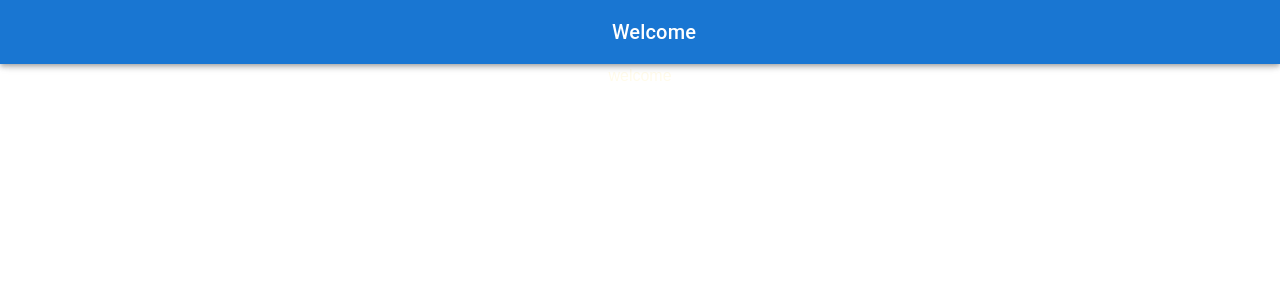
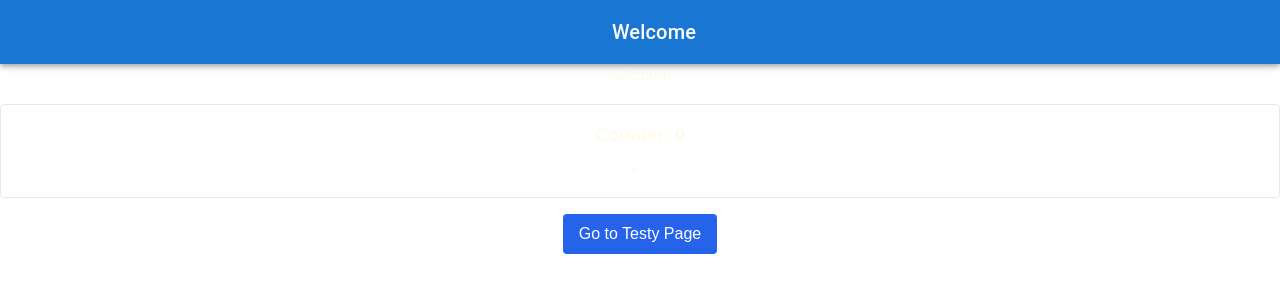
Before and after one commit to libicharan/Testing-Grounds, a Next.js app: page / in a window 1280 px wide. Shown: the top 300 px of the page. Built offline with nearby package versions, Linux system fonts and the light colour scheme.

Commit message:
added redux counter functionality to test ssr

```diff
--- a/package.json
+++ b/package.json
@@ -14,6 +14,7 @@
     "@emotion/styled": "^11.14.0",
     "@iconify/react": "^6.0.0",
     "@mui/material": "^7.1.2",
+    "@reduxjs/toolkit": "^2.8.2",
     "antd": "^5.26.2",
     "dayjs": "^1.11.13",
     "flowbite": "^3.1.2",
@@ -23,7 +24,8 @@
     "primeicons": "^7.0.0",
     "primereact": "^10.9.6",
     "react": "^19.0.0",
-    "react-dom": "^19.0.0"
+    "react-dom": "^19.0.0",
+    "react-redux": "^9.2.0"
   },
   "devDependencies": {
     "@eslint/eslintrc": "^3",
--- /dev/null
+++ b/src/Lib/features/counterSlice.ts
@@ -0,0 +1,17 @@
+import { createSlice } from "@reduxjs/toolkit";
+
+const counterSlice = createSlice({
+  name: "counter",
+  initialState: { value: 0 },
+  reducers: {
+    increment: (state) => {
+      state.value += 1;
+    },
+    decrement: (state) => {
+      state.value -= 1;
+    },
+  },
+});
+
+export const { increment, decrement } = counterSlice.actions;
+export default counterSlice.reducer;
--- /dev/null
+++ b/src/Lib/hooks.ts
@@ -0,0 +1,7 @@
+import { useDispatch, useSelector, useStore } from "react-redux";
+import type { AppDispatch, AppStore, RootState } from "./store";
+
+// Use throughout your app instead of plain `useDispatch` and `useSelector`
+export const useAppDispatch = useDispatch.withTypes<AppDispatch>();
+export const useAppSelector = useSelector.withTypes<RootState>();
+export const useAppStore = useStore.withTypes<AppStore>();
--- /dev/null
+++ b/src/Lib/store.ts
@@ -0,0 +1,13 @@
+import { configureStore } from "@reduxjs/toolkit";
+import counterReducer from "./features/counterSlice";
+
+export const makeStore = () =>
+  configureStore({
+    reducer: {
+      counter: counterReducer,
+    },
+  });
+
+export type AppStore = ReturnType<typeof makeStore>;
+export type RootState = ReturnType<AppStore["getState"]>;
+export type AppDispatch = AppStore["dispatch"];
--- /dev/null
+++ b/src/app/StoreProvider.tsx
@@ -0,0 +1,18 @@
+"use client";
+import { AppStore, makeStore } from "@/Lib/store";
+import { useRef } from "react";
+import { Provider } from "react-redux";
+
+export default function StoreProvider({
+  children,
+}: {
+  children: React.ReactNode;
+}) {
+  const storeRef = useRef<AppStore | null>(null);
+  if (!storeRef.current) {
+    // Create the store instance the first time this renders
+    storeRef.current = makeStore();
+  }
+
+  return <Provider store={storeRef.current}>{children}</Provider>;
+}
--- /dev/null
+++ b/src/app/components/_shared/Counter.tsx
@@ -0,0 +1,20 @@
+"use client";
+import { useAppSelector, useAppDispatch } from "@/Lib/hooks";
+import { increment, decrement } from "@/Lib/features/counterSlice";
+
+export default function Counter() {
+  const value = useAppSelector((state) => state.counter.value);
+  const dispatch = useAppDispatch();
+
+  return (
+    <div className="p-4 border rounded">
+      <h2 className="text-lg font-bold mb-2">Counter: {value}</h2>
+      <button className="btn" onClick={() => dispatch(increment())}>
+        +
+      </button>
+      <button className="btn ml-2" onClick={() => dispatch(decrement())}>
+        -
+      </button>
+    </div>
+  );
+}
--- a/src/app/layout.tsx
+++ b/src/app/layout.tsx
@@ -6,6 +6,7 @@ import { PrimeReactProvider } from "primereact/api";
 import "primereact/resources/themes/lara-light-blue/theme.css";
 import "primereact/resources/primereact.min.css";
 import "primeicons/primeicons.css";
+import StoreProvider from "./StoreProvider";
 
 const geistSans = Geist({
   variable: "--font-geist-sans",
@@ -32,10 +33,12 @@ export default function RootLayout({
       <body
         className={`${geistSans.variable} ${geistMono.variable} antialiased`}
       >
-        <PrimeReactProvider>
-          <Header />
-          {children}
-        </PrimeReactProvider>
+        <StoreProvider>
+          <PrimeReactProvider>
+            <Header />
+            {children}
+          </PrimeReactProvider>
+        </StoreProvider>
       </body>
     </html>
   );
--- a/src/app/page.tsx
+++ b/src/app/page.tsx
@@ -1,3 +1,19 @@
+import Link from "next/link";
+import Counter from "./components/_shared/Counter";
+
 export default function Home() {
-  return <div className=" text-amber-50 text-center">welcome</div>;
+  return (
+    <div className="text-amber-50 text-center space-y-4">
+      <h1>welcome</h1>
+      <Counter />
+
+      {/* Server-side link styled as a button */}
+      <Link
+        href="/testy"
+        className="inline-block px-4 py-2 text-white bg-blue-600 rounded hover:bg-blue-700"
+      >
+        Go to Testy Page
+      </Link>
+    </div>
+  );
 }
--- /dev/null
+++ b/src/app/testy/page.tsx
@@ -0,0 +1,10 @@
+import Counter from "../components/_shared/Counter";
+
+export default function Testy() {
+  return (
+    <div className="p-6">
+      <h1 className="text-xl font-semibold mb-4">Counter Page</h1>
+      <Counter />
+    </div>
+  );
+}
```
Also changed, not shown: 1 other file (tests, documents, lock files or other folders).
